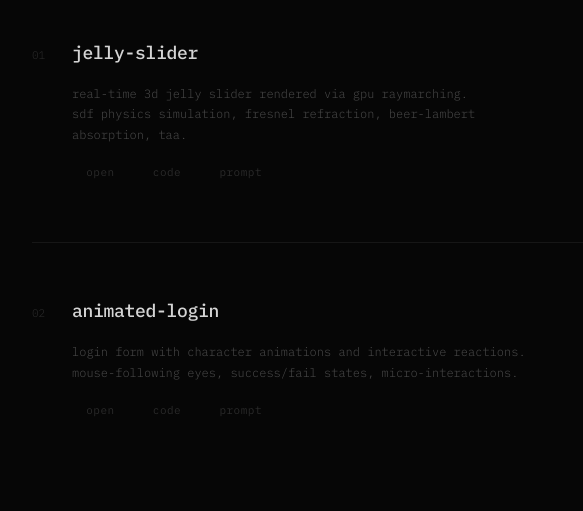
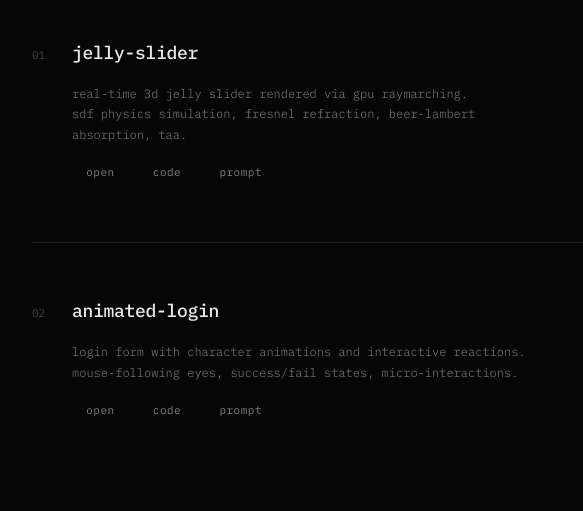
Before and after one commit to Leonxlnx/mybuilds, a plain HTML site: page index.html in a window 1280 px wide. Shown: the part 193-704 px from the top of the page, 190-773 px from the left. Drawn offline with Linux system fonts and the light colour scheme.

Commit message:
improve preview images (front-facing captures) + brighten text contrast on main page

```diff
--- a/index.html
+++ b/index.html
@@ -13,12 +13,12 @@
         :root {
             --bg: #060606;
             --surface: #0c0c0c;
-            --border: #161616;
-            --border-hover: #252525;
-            --text: #a0a0a0;
-            --text-muted: #484848;
-            --text-dim: #2a2a2a;
-            --white: #d4d4d4;
+            --border: #1e1e1e;
+            --border-hover: #333333;
+            --text: #c8c8c8;
+            --text-muted: #808080;
+            --text-dim: #555555;
+            --white: #e8e8e8;
             --mono: 'IBM Plex Mono', 'SF Mono', 'Fira Code', monospace;
         }
 
@@ -113,7 +113,7 @@
 
         .project-link {
             font-size: 11px;
-            color: var(--text-dim);
+            color: var(--text-muted);
             text-decoration: none;
             letter-spacing: 0.5px;
             transition: color 0.3s ease;
@@ -121,7 +121,7 @@
         }
 
         .project-link:hover {
-            color: var(--text);
+            color: var(--white);
         }
 
         .project-link::before {
```
Also changed, not shown: img/claude-logo.png, img/gemini-logo.png.
